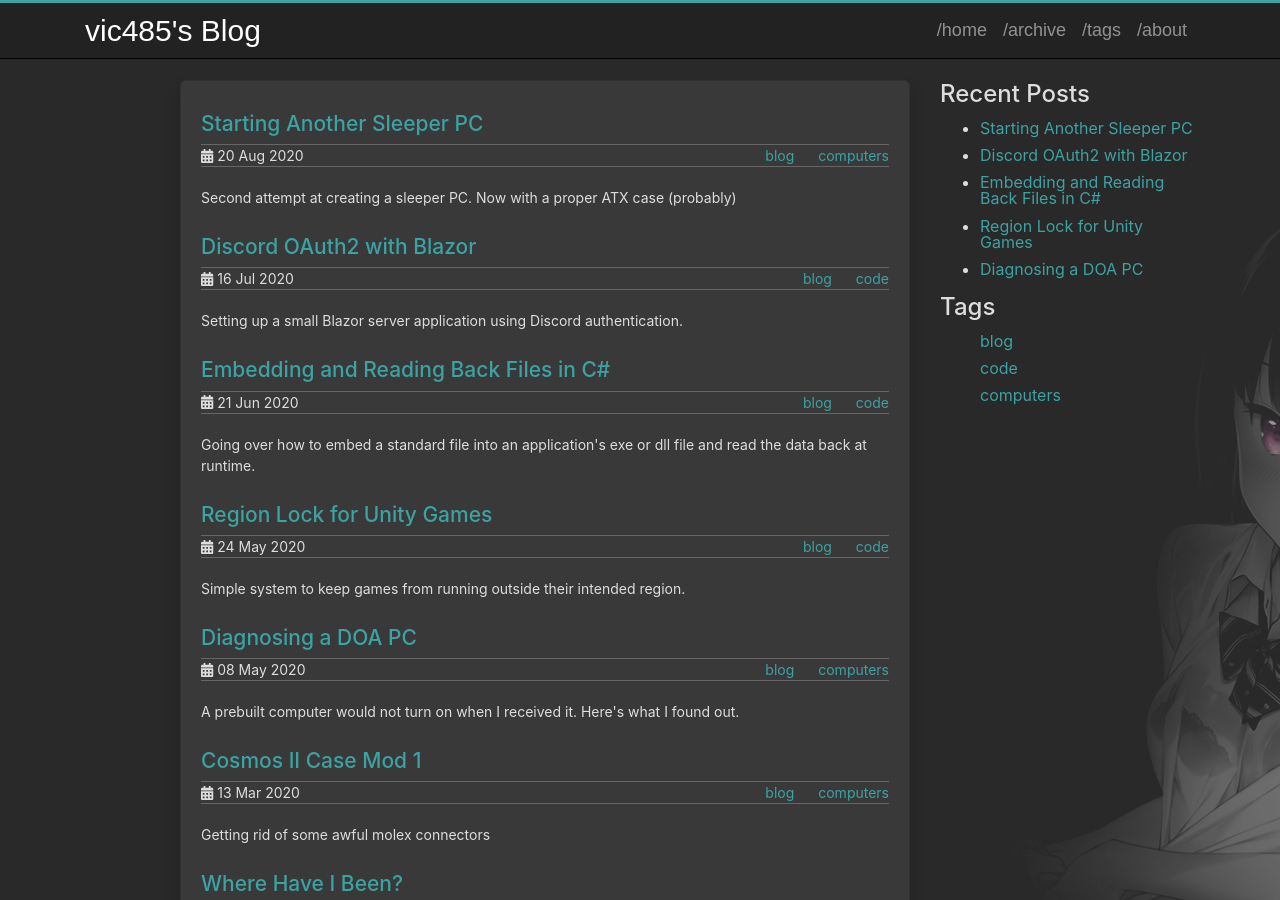
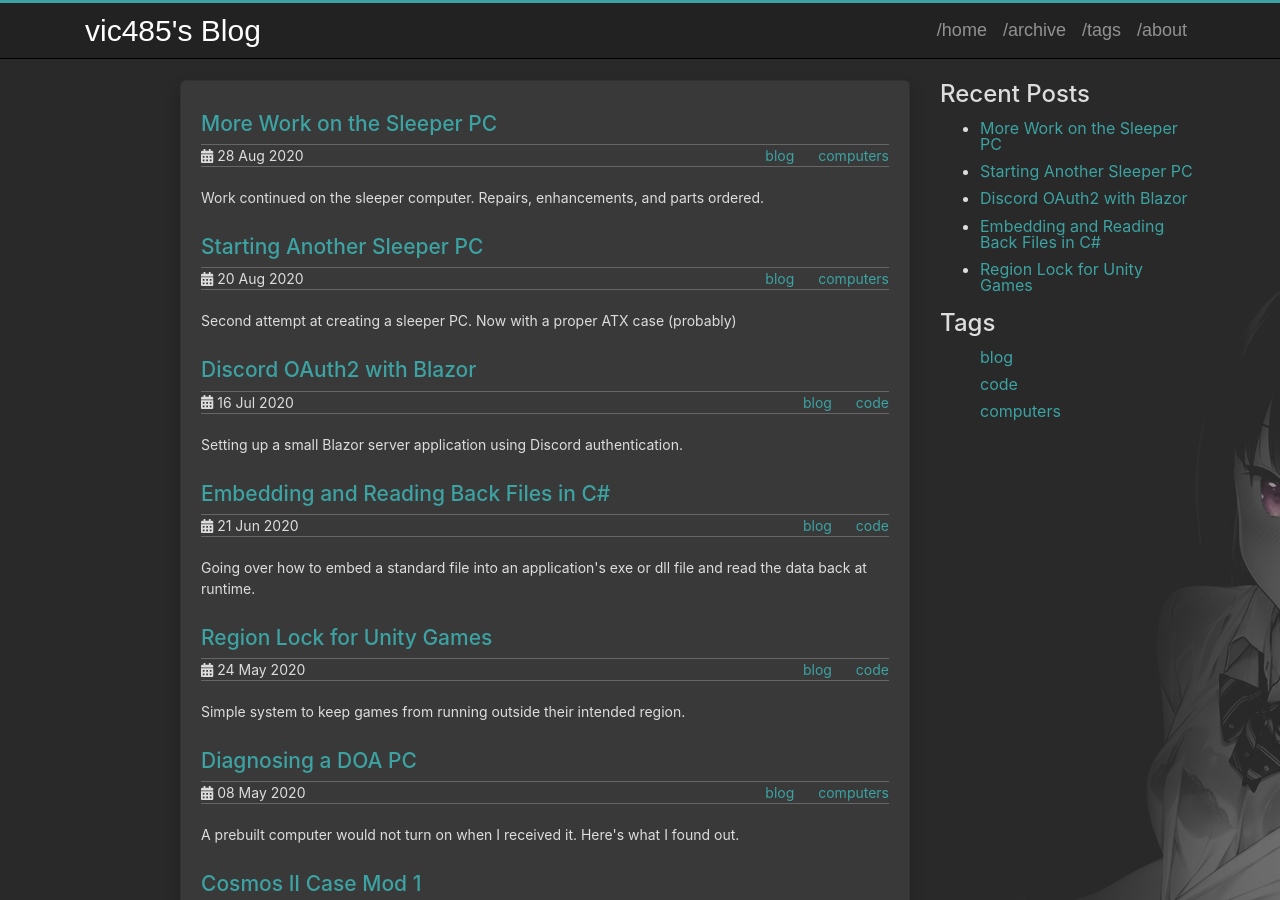
Before and after one commit to vic485/vic485.github.io, a Jekyll site: the page built from index.markdown, in a window 1280 px wide and 900 px high. Built offline with Jekyll 4.4.1, drawn with Linux system fonts in a browser that asks for light colours; the list of posts is cut into pages by our own code; part of the change alters nothing that is shown.

Commit message:
Sleeper update

```diff
--- a/_posts/2020-08-20-new-sleeper-project.md
+++ b/_posts/2020-08-20-new-sleeper-project.md
@@ -33,6 +33,8 @@ Still thinking on the parts list for the build, right now the thoughts are:
 
 And there we have it, pretty much everything that's happened with the sleeper so far. I'm already feeling better about this one as long as the actual build goes fine. Just need to clean, fix, and modify the case some before then. Will most likely list what parts I think can be sold on Ebay later. Enjoy the images below, and hopefully I'll be back with this build soon.
 
+[Next Part]({% post_url 2020-08-28-sleeper-work %})
+
 <blockquote class="imgur-embed-pub" lang="en" data-id="a/a9t8uyD">
     <a href="//imgur.com/a/a9t8uyD">Sleeper PC Images</a>
 </blockquote>
--- /dev/null
+++ b/_posts/2020-08-28-sleeper-work.md
@@ -0,0 +1,28 @@
+---
+layout: post
+title: "More Work on the Sleeper PC"
+tags: blog computers
+description: Work continued on the sleeper computer. Repairs, enhancements, and parts ordered.
+---
+
+## Continuing Work on the Sleeper PC
+Throughout the past week or so, a lot of work has been done to get the computer ready to be built. The first thing to do was fix the bent "locking tabs" on the case feet. The method of putting them in hot (I used near boiling) water, bending back, and running under cold water worked very well. I haven't tested them yet but it looks like they should lock into place again once reassembled. Next everything was blown out and washed with soap and water to clean the dust and dirt from the metal and plastic. I decided to paint all the internal metals of the computer; the case, side panels, motherboard tray, and drive cages took two cans of [Ultra Cover](https://www.rustoleum.com/product-catalog/consumer-brands/painters-touch-2x-ultra-cover) flat black paint.
+![Painted case](https://i.imgur.com/6rIDUUp.jpg)
+
+Parts have all been ordered, most of it has remained the same from what I was thinking about in the last post, so I will just mention the changes here:
+- Cooler: Sticking with the stock cooler unless the need for a better cooler arises. Will need a low profile-ish cooler if it is changed out.
+- Ram: Corsair Vengance 16GB (2x8GB)
+- Storage 1: Sabrent Rocket 512GB M.2. Decided to save a little money reusing one of the M.2 drives from my laptop.
+- Case fans: 2x Noctua NF-A8 (Gray and Black edition). Decided to go with noctua fans after all, I couldn't find any decent fans with blue leds in 80mm size, especially none with PWM.
+- WLAN: TP-Link WiFi 6 AX3000. Needed since the motherboard does not include WiFi built in.
+- ODD: Pioneer BDR-209DBK. Same as what I have in my main rig now. Actually using that one since I had already painted it for the last sleeper attempt I had.
+Parts list is viewable on [PCPartPicker](https://pcpartpicker.com/user/vic485/saved/vKV78d).
+
+Pretty much ready to build as soon as all the parts arrive, may have to build without the WiFi card first. Planning to live stream building on September 3rd. The only only repair left to make is reattaching the clips and tabs to the front panel. There are some additional things I want to work on this after building, including CableMod power cables, and something to occupy the floppy drive space, and perhaps the loose 5.25" bay panel as well. I will have some follow ups afterwards when those are decided and installed.
+
+[Previous Part]({% post_url 2020-08-20-new-sleeper-project %})
+
+<blockquote class="imgur-embed-pub" lang="en" data-id="a/a9t8uyD">
+    <a href="//imgur.com/a/a9t8uyD">Sleeper PC Images</a>
+</blockquote>
+<script async src="//s.imgur.com/min/embed.js" charset="utf-8"></script>
```
Also changed, not shown: 1 other file.
